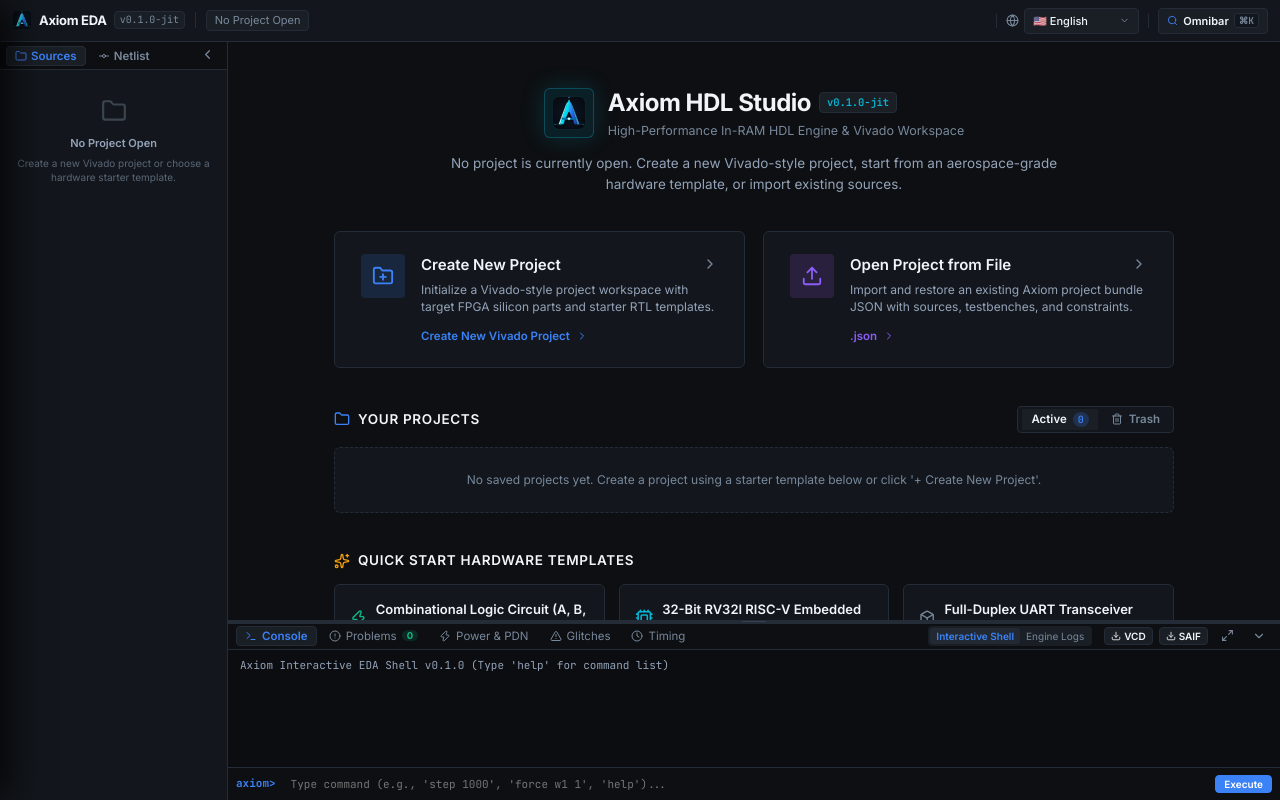
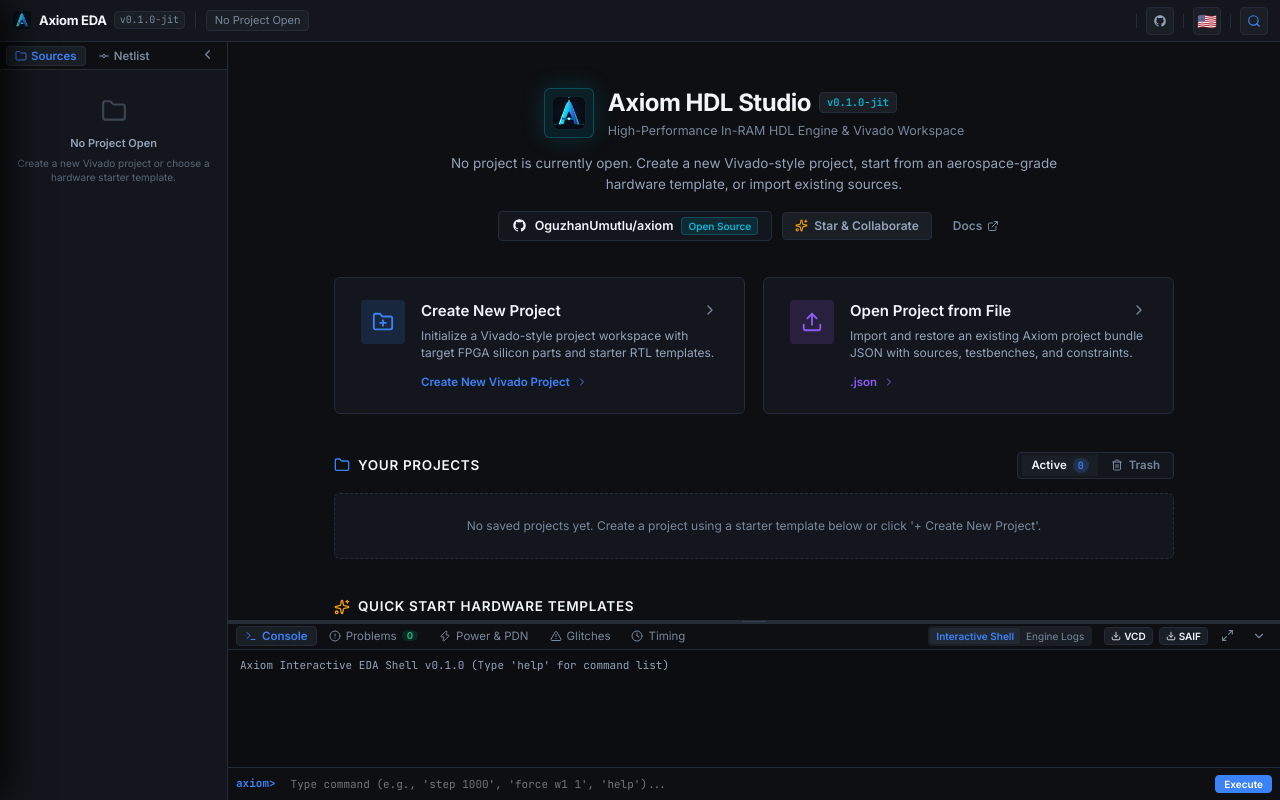
Before and after one commit to OguzhanUmutlu/axiom, a React (Vite) app in the folder ui/: page / in a window 1280 px wide. Built offline with nearby package versions, Linux system fonts and the light colour scheme.

Commit message:
feat(ui): flag-only language selector, single-icon search, and GitHub repo integration

```diff
--- a/ui/src/components/Header.tsx
+++ b/ui/src/components/Header.tsx
@@ -11,14 +11,13 @@
   Menu,
   Search,
   Columns,
-  Minimize2,
-  Globe
+  Minimize2
 } from "lucide-react";
 import { SimulationState, engineBridge } from "../engine/engineBridge";
 import { AxiomProject } from "../engine/projectModel";
 import { MobilePanelType } from "./MobileDrawer";
 import { useTranslation, SupportedLanguage } from "../i18n";
-import { Select, SelectOption } from "./ui";
+import { Select, SelectOption, GithubIcon } from "./ui";
 import { ProjectDropdown } from "./ProjectDropdown";
 
 interface HeaderProps {
@@ -78,10 +77,15 @@
     }
   };
 
+  const currentLanguageInfo = React.useMemo(() => {
+    return languages.find((l) => l.code === language);
+  }, [languages, language]);
+
   const desktopLanguageOptions: SelectOption[] = React.useMemo(() => {
     return languages.map((l) => ({
       value: l.code,
-      label: `${l.flag} ${l.nativeName}`,
+      label: `${l.flag}  ${l.nativeName}`,
+      sublabel: l.name !== l.nativeName ? l.name : undefined,
       badge: l.code.toUpperCase()
     }));
   }, [languages]);
@@ -89,7 +93,8 @@
   const mobileLanguageOptions: SelectOption[] = React.useMemo(() => {
     return languages.map((l) => ({
       value: l.code,
-      label: `${l.flag} ${l.code.toUpperCase()}`
+      label: `${l.flag}  ${l.nativeName}`,
+      badge: l.code.toUpperCase()
     }));
   }, [languages]);
 
@@ -173,7 +178,20 @@
 
         {/* Mobile Right: Simulation Clock & Quick Actions */}
         <div style={{ display: "flex", alignItems: "center", gap: 6, flexShrink: 0 }}>
-          {/* Custom Mobile Language Selector */}
+          {/* GitHub Repository Link */}
+          <a
+            href="https://github.com/OguzhanUmutlu/axiom"
+            target="_blank"
+            rel="noopener noreferrer"
+            title="GitHub: OguzhanUmutlu/axiom (Open Source & Collaboration)"
+            aria-label="GitHub Repository"
+            className="btn btn-secondary btn-icon"
+            style={{ width: 28, height: 28, padding: 0, textDecoration: "none", display: "inline-flex", alignItems: "center", justifyContent: "center" }}
+          >
+            <GithubIcon size={14} color="var(--text-secondary)" />
+          </a>
+
+          {/* Custom Mobile Language Selector (Flag Only) */}
           <Select
             size="xs"
             align="right"
@@ -181,11 +199,20 @@
             onChange={(val) => setLanguage(val as SupportedLanguage)}
             options={mobileLanguageOptions}
             title={t("header.language")}
+            hideChevron
+            buttonClassName="btn btn-secondary btn-icon"
             buttonStyle={{
-              minWidth: 70,
-              height: 26,
-              padding: "2px 5px"
+              width: 28,
+              height: 28,
+              padding: 0,
+              justifyContent: "center"
             }}
+            menuStyle={{ minWidth: 165 }}
+            renderTrigger={() => (
+              <span style={{ fontSize: 16, lineHeight: 1, userSelect: "none" }} aria-label={t("header.language")}>
+                {currentLanguageInfo?.flag || "🇺🇸"}
+              </span>
+            )}
           />
 
           {project && (
@@ -589,10 +616,22 @@
           </>
         )}
 
-        {/* Global Language Selector Custom Dropdown */}
+        {/* GitHub Repository Link */}
         <div style={{ height: 14, width: 1, backgroundColor: "var(--border-subtle)", flexShrink: 0 }} />
-        <div style={{ display: "flex", alignItems: "center", gap: 5 }}>
-          <Globe size={13} color="var(--text-muted)" />
+        <a
+          href="https://github.com/OguzhanUmutlu/axiom"
+          target="_blank"
+          rel="noopener noreferrer"
+          title="GitHub: OguzhanUmutlu/axiom (Open Source & Collaboration)"
+          aria-label="GitHub Repository"
+          className="btn btn-secondary btn-icon"
+          style={{ width: 28, height: 28, padding: 0, textDecoration: "none", display: "inline-flex", alignItems: "center", justifyContent: "center" }}
+        >
+          <GithubIcon size={14} color="var(--text-secondary)" />
+        </a>
+
+        {/* Global Language Selector Dropdown (Flag Only) */}
+        <div style={{ height: 14, width: 1, backgroundColor: "var(--border-subtle)", flexShrink: 0 }} />
         <Select
           size="xs"
           align="right"
@@ -600,13 +639,21 @@
           onChange={(val) => setLanguage(val as SupportedLanguage)}
           options={desktopLanguageOptions}
           title={t("header.language")}
+          hideChevron
+          buttonClassName="btn btn-secondary btn-icon"
           buttonStyle={{
-              minWidth: 115,
-              height: 26,
-              padding: "2px 8px"
+            width: 28,
+            height: 28,
+            padding: 0,
+            justifyContent: "center"
           }}
+          menuStyle={{ minWidth: 165 }}
+          renderTrigger={() => (
+            <span style={{ fontSize: 16, lineHeight: 1, userSelect: "none" }} aria-label={t("header.language")}>
+              {currentLanguageInfo?.flag || "🇺🇸"}
+            </span>
+          )}
         />
-        </div>
 
         {/* Cross Probe Active Signal */}
         {project && activeCrossProbeSignal && (
@@ -621,31 +668,18 @@
           </>
         )}
 
-        {/* Omnibar & Command Palette */}
+        {/* Omnibar & Command Palette (Single Icon Button) */}
         {onOpenOmnibar && (
           <>
             <div style={{ height: 14, width: 1, backgroundColor: "var(--border-subtle)", flexShrink: 0 }} />
             <button
               onClick={onOpenOmnibar}
               title={t("header.omnibarTooltip")}
-              className="btn btn-secondary"
-              style={{ height: 26, padding: "2px 8px", fontSize: 11 }}
+              aria-label={t("header.omnibarTooltip")}
+              className="btn btn-secondary btn-icon"
+              style={{ width: 28, height: 28, padding: 0 }}
             >
-              <Search size={11} color="var(--accent-blue)" />
-              <span>Omnibar</span>
-              <kbd
-                style={{
-                  fontSize: 9.5,
-                  padding: "0 4px",
-                  backgroundColor: "var(--bg-secondary)",
-                  borderRadius: 3,
-                  border: "1px solid var(--border-subtle)",
-                  color: "var(--text-muted)",
-                  fontFamily: "var(--font-mono)"
-                }}
-              >
-                ⌘K
-              </kbd>
+              <Search size={14} color="var(--accent-blue)" />
             </button>
           </>
         )}
--- a/ui/src/components/WelcomeLaunchpad.tsx
+++ b/ui/src/components/WelcomeLaunchpad.tsx
@@ -17,11 +17,13 @@
   Radio,
   Sliders,
   Activity,
-  Box
+  Box,
+  ExternalLink
 } from "lucide-react";
 import { PROJECT_TEMPLATES, ProjectTemplate } from "../engine/projectModel";
 import { ProjectMetadata } from "../engine/projectRegistry";
 import { useTranslation } from "../i18n";
+import { GithubIcon } from "./ui";
 
 interface WelcomeLaunchpadProps {
   onOpenNewProject: (templateId?: string) => void;
@@ -155,9 +157,96 @@
           </div>
         </div>
 
-        <p style={{ fontSize: 13.5, color: "var(--text-secondary)", margin: "0 auto", maxWidth: 620, lineHeight: 1.55 }}>
+        <p style={{ fontSize: 13.5, color: "var(--text-secondary)", margin: "0 auto 16px", maxWidth: 620, lineHeight: 1.55 }}>
           {t("launchpad.heroDescription")}
         </p>
+
+        {/* Open Source Collaboration Badge & Repository Links */}
+        <div style={{ display: "inline-flex", alignItems: "center", gap: 10, flexWrap: "wrap", justifyContent: "center" }}>
+          <a
+            href="https://github.com/OguzhanUmutlu/axiom"
+            target="_blank"
+            rel="noopener noreferrer"
+            title="Axiom on GitHub: Open Source & Collaborative EDA"
+            style={{
+              display: "inline-flex",
+              alignItems: "center",
+              gap: 8,
+              padding: "5px 13px",
+              borderRadius: "var(--radius-sm)",
+              backgroundColor: "var(--bg-secondary)",
+              border: "1px solid var(--border-subtle)",
+              textDecoration: "none",
+              color: "var(--text-primary)",
+              fontSize: 12.5,
+              fontWeight: 500,
+              transition: "all var(--transition-fast)"
+            }}
+            onMouseEnter={(e) => {
+              e.currentTarget.style.borderColor = "var(--accent-blue)";
+              e.currentTarget.style.backgroundColor = "var(--bg-hover)";
+            }}
+            onMouseLeave={(e) => {
+              e.currentTarget.style.borderColor = "var(--border-subtle)";
+              e.currentTarget.style.backgroundColor = "var(--bg-secondary)";
+            }}
+          >
+            <GithubIcon size={15} />
+            <span style={{ fontWeight: 600 }}>OguzhanUmutlu/axiom</span>
+            <span
+              style={{
+                fontSize: 10,
+                fontWeight: 600,
+                color: "var(--accent-cyan)",
+                backgroundColor: "rgba(6, 182, 212, 0.12)",
+                padding: "1px 6px",
+                borderRadius: "var(--radius-sm)",
+                border: "1px solid rgba(6, 182, 212, 0.25)"
+              }}
+            >
+              Open Source
+            </span>
+          </a>
+
+          <a
+            href="https://github.com/OguzhanUmutlu/axiom"
+            target="_blank"
+            rel="noopener noreferrer"
+            className="btn btn-secondary"
+            style={{
+              display: "inline-flex",
+              alignItems: "center",
+              gap: 6,
+              padding: "5px 12px",
+              fontSize: 12,
+              borderRadius: "var(--radius-sm)",
+              textDecoration: "none",
+              color: "var(--text-secondary)"
+            }}
+          >
+            <Sparkles size={13} color="var(--accent-amber)" />
+            <span>Star & Collaborate</span>
+          </a>
+
+          <a
+            href="https://axiom.aerovex.net"
+            target="_blank"
+            rel="noopener noreferrer"
+            className="btn btn-ghost"
+            style={{
+              display: "inline-flex",
+              alignItems: "center",
+              gap: 5,
+              padding: "5px 10px",
+              fontSize: 12,
+              textDecoration: "none",
+              color: "var(--text-muted)"
+            }}
+          >
+            <span>Docs</span>
+            <ExternalLink size={12} />
+          </a>
+        </div>
       </div>
 
       {/* Main Action Cards: Create New Project vs Import */}
@@ -549,6 +638,46 @@
           <span>Vivado File Sets</span>
         </div>
       </div>
+
+      {/* Open Source Collaboration Footer Note */}
+      <div
+        style={{
+          maxWidth: 840,
+          width: "100%",
+          textAlign: "center",
+          marginTop: 18,
+          paddingTop: 16,
+          borderTop: "1px dashed var(--border-subtle)",
+          fontSize: 11.5,
+          color: "var(--text-muted)",
+          display: "flex",
+          alignItems: "center",
+          justifyContent: "center",
+          gap: 12,
+          flexWrap: "wrap"
+        }}
+      >
+        <span style={{ display: "inline-flex", alignItems: "center", gap: 6 }}>
+          <GithubIcon size={14} color="var(--text-secondary)" />
+          <span>Axiom is free, open-source software (MIT & Apache 2.0).</span>
+        </span>
+        <a
+          href="https://github.com/OguzhanUmutlu/axiom"
+          target="_blank"
+          rel="noopener noreferrer"
+          style={{
+            color: "var(--accent-blue)",
+            textDecoration: "none",
+            fontWeight: 500,
+            display: "inline-flex",
+            alignItems: "center",
+            gap: 4
+          }}
+        >
+          <span>Contributions & PRs are welcome on GitHub</span>
+          <ChevronRight size={12} />
+        </a>
+      </div>
     </div>
   );
 };
--- /dev/null
+++ b/ui/src/components/ui/GithubIcon.tsx
@@ -0,0 +1,31 @@
+import React from "react";
+
+export interface GithubIconProps {
+  size?: number;
+  color?: string;
+  className?: string;
+  style?: React.CSSProperties;
+}
+
+export const GithubIcon: React.FC<GithubIconProps> = ({
+  size = 16,
+  color = "currentColor",
+  className,
+  style
+}) => (
+  <svg
+    width={size}
+    height={size}
+    viewBox="0 0 24 24"
+    fill={color}
+    className={className}
+    style={{ display: "inline-block", verticalAlign: "middle", flexShrink: 0, ...style }}
+    aria-hidden="true"
+  >
+    <path
+      fillRule="evenodd"
+      clipRule="evenodd"
+      d="M12 2C6.477 2 2 6.484 2 12.017c0 4.425 2.865 8.18 6.839 9.504.5.092.682-.217.682-.483 0-.237-.008-.868-.013-1.703-2.782.605-3.369-1.343-3.369-1.343-.454-1.158-1.11-1.466-1.11-1.466-.908-.62.069-.608.069-.608 1.003.07 1.53 1.032 1.53 1.032.892 1.53 2.341 1.088 2.91.832.092-.647.35-1.088.636-1.338-2.22-.253-4.555-1.113-4.555-4.951 0-1.093.39-1.988 1.029-2.688-.103-.253-.446-1.272.098-2.65 0 0 .84-.27 2.75 1.026A9.564 9.564 0 0112 6.844c.85.004 1.705.115 2.504.337 1.909-1.296 2.747-1.027 2.747-1.027.546 1.379.202 2.398.1 2.651.64.7 1.028 1.595 1.028 2.688 0 3.848-2.339 4.695-4.566 4.943.359.309.678.92.678 1.855 0 1.338-.012 2.419-.012 2.747 0 .268.18.58.688.482A10.019 10.019 0 0022 12.017C22 6.484 17.522 2 12 2z"
+    />
+  </svg>
+);
--- a/ui/src/components/ui/Select.tsx
+++ b/ui/src/components/ui/Select.tsx
@@ -29,9 +29,12 @@
   variant?: "default" | "subtle" | "ghost";
   style?: React.CSSProperties;
   buttonStyle?: React.CSSProperties;
+  buttonClassName?: string;
   menuStyle?: React.CSSProperties;
   className?: string;
   title?: string;
+  hideChevron?: boolean;
+  renderTrigger?: (selectedOption: SelectOption | undefined, isOpen: boolean) => React.ReactNode;
 }
 
 export const Select: React.FC<SelectProps> = ({
@@ -48,9 +51,12 @@
   variant = "default",
   style,
   buttonStyle,
+  buttonClassName,
   menuStyle,
   className = "",
-  title
+  title,
+  hideChevron = false,
+  renderTrigger
 }) => {
   const [isOpen, setIsOpen] = useState<boolean>(false);
   const [highlightedIndex, setHighlightedIndex] = useState<number>(-1);
@@ -310,13 +316,22 @@
         title={title}
         onClick={() => !disabled && setIsOpen(!isOpen)}
         onKeyDown={handleKeyDown}
+        className={buttonClassName}
         style={{
           width: fullWidth ? "100%" : "auto",
-          minWidth: fullWidth ? "100%" : size === "xs" ? 72 : 110,
+          minWidth: fullWidth
+            ? "100%"
+            : buttonStyle?.minWidth !== undefined
+            ? buttonStyle.minWidth
+            : buttonStyle?.width !== undefined
+            ? buttonStyle.width
+            : size === "xs"
+            ? 72
+            : 110,
           height: sizeConfig.height,
           display: "inline-flex",
           alignItems: "center",
-          justifyContent: "space-between",
+          justifyContent: hideChevron && renderTrigger ? "center" : "space-between",
           padding: sizeConfig.padding,
           backgroundColor: getBackground(),
           color: selectedOption ? "var(--text-primary)" : "var(--text-muted)",
@@ -334,6 +349,9 @@
           ...buttonStyle
         }}
       >
+        {renderTrigger ? (
+          renderTrigger(selectedOption, isOpen)
+        ) : (
           <div
             style={{
               display: "inline-flex",
@@ -367,7 +385,9 @@
               </span>
             )}
           </div>
+        )}
 
+        {!hideChevron && (
           <ChevronDown
             size={sizeConfig.chevronSize}
             color="var(--text-muted)"
@@ -378,6 +398,7 @@
               marginLeft: 2
             }}
           />
+        )}
       </button>
 
       {/* Custom Dropdown Popover Menu */}
--- a/ui/src/components/ui/index.ts
+++ b/ui/src/components/ui/index.ts
@@ -6,3 +6,4 @@
 export * from "./Card";
 export * from "./Breadcrumbs";
 export * from "./Tabs";
+export * from "./GithubIcon";
```
Also changed, not shown: 1 other file (tests, documents, lock files or other folders). Lines whose indentation alone changed are shown as unchanged.
